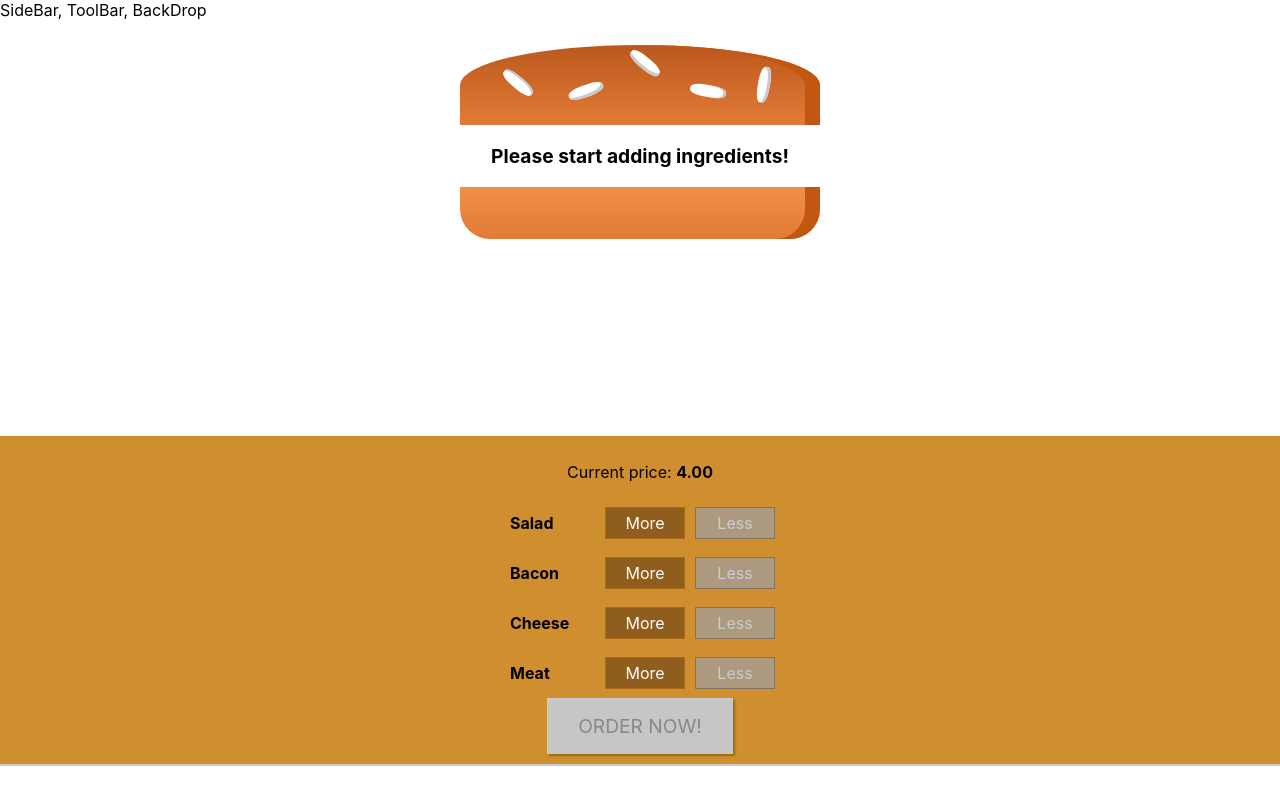
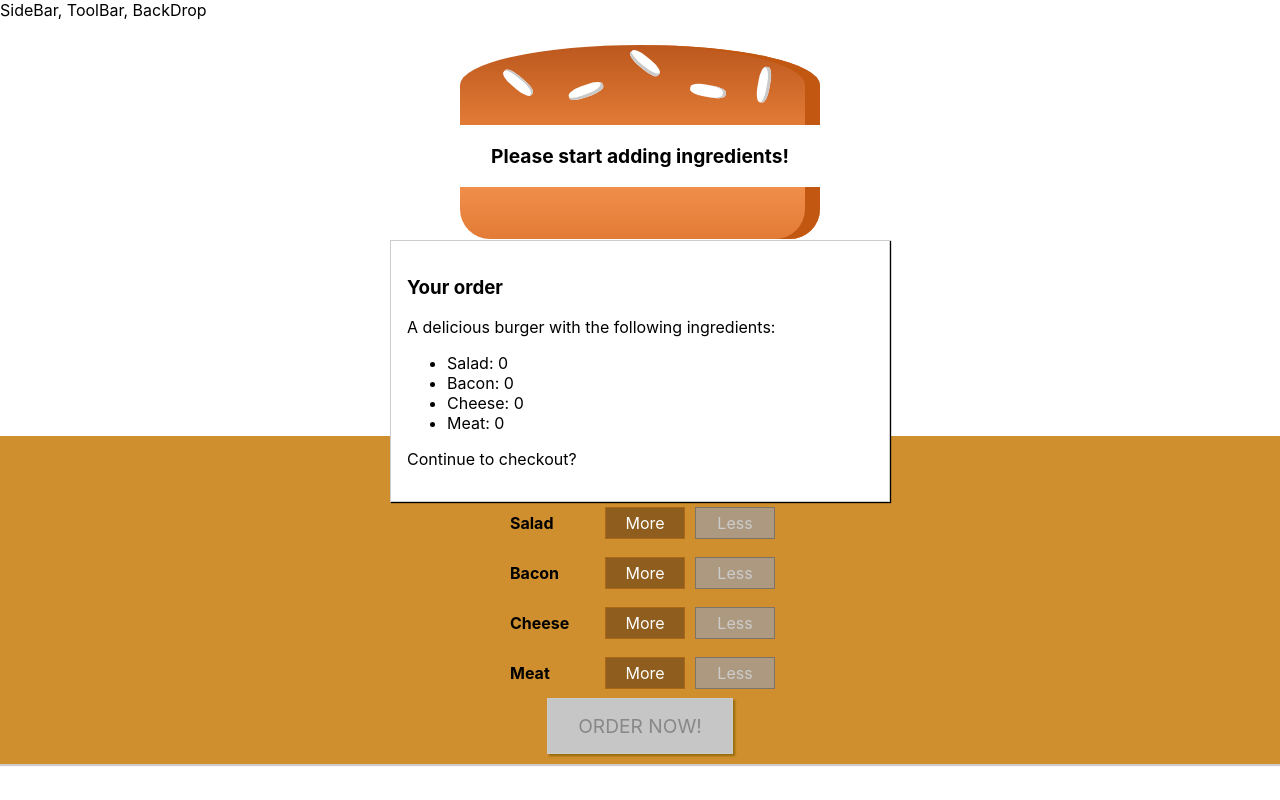
Before and after one commit to Yohandel/burger-builder, a React app: page / in a window 1280 px wide. Built offline with nearby package versions, Linux system fonts and the light colour scheme.

Commit message:
modal added OrderSummary created NOT FINISHED

```diff
--- /dev/null
+++ b/src/Components/Burger/OrderSummary/OrderSummary.js
@@ -0,0 +1,19 @@
+import React from 'react';
+import Auxiliar from '../../../hoc/Auxiliar'
+
+const orderSummary = (props) => {
+    const ingredientsSummary = Object.keys(props.ingredients).map(igkey=>{
+        return <li key={igkey}><span style={{textTransform:"capitalize"}}>{igkey}</span>: {props.ingredients[igkey]}</li>
+    })
+    return(
+        <Auxiliar>
+            <h3>Your order</h3>
+            <p>A delicious burger with the following ingredients:</p>
+            <ul>
+                {ingredientsSummary}
+            </ul>
+            <p>Continue to checkout?</p>
+        </Auxiliar>);
+}
+
+export default orderSummary;
--- /dev/null
+++ b/src/Components/UI/Modal/Modal.css
@@ -0,0 +1,20 @@
+.Modal {
+    position: fixed;
+    z-index: 500;
+    background-color: white;
+    width: 70%;
+    border: 1px solid #ccc;
+    box-shadow: 1px 1px 1px black;
+    padding: 16px;
+    left: 15%;
+    top: 30%;
+    box-sizing: border-box;
+    transition: all 0.3s ease-out;
+}
+
+@media (min-width: 600px) {
+    .Modal {
+        width: 500px;
+        left: calc(50% - 250px);
+    }
+}
--- /dev/null
+++ b/src/Components/UI/Modal/Modal.js
@@ -0,0 +1,9 @@
+import React from 'react';
+import classws from './Modal.css'
+
+const modal = (props) =>(
+    <div className ='Modal'>
+        {props.children}
+    </div>
+)
+ export default modal;
--- a/src/Containers/BurguerBuilder/BurguerBuilder.js
+++ b/src/Containers/BurguerBuilder/BurguerBuilder.js
@@ -2,6 +2,8 @@
 import Auxiliar from "../../hoc/Auxiliar";
 import Burger from "../../Components/Burger/Burger";
 import BuildControls from "../../Components/Burger/BuildControls/BuildControls";
+import Modal from '../../Components/UI/Modal/Modal'
+import OrderSummary from '../../Components/Burger/OrderSummary/OrderSummary'
 
 const INGREDIENTS_PRICE = {
   salad: 0.5,
@@ -84,6 +86,12 @@
 
     return (
       <Auxiliar>
+        <Modal>
+          <OrderSummary
+           ingredients={this.state.ingredients}
+           totalPrice={this.state.totalPrice}
+           />
+        </Modal>
         <Burger ingredients={this.state.ingredients} />
         <BuildControls
           ingredientAdded={this.addIngredientHandler}
```
